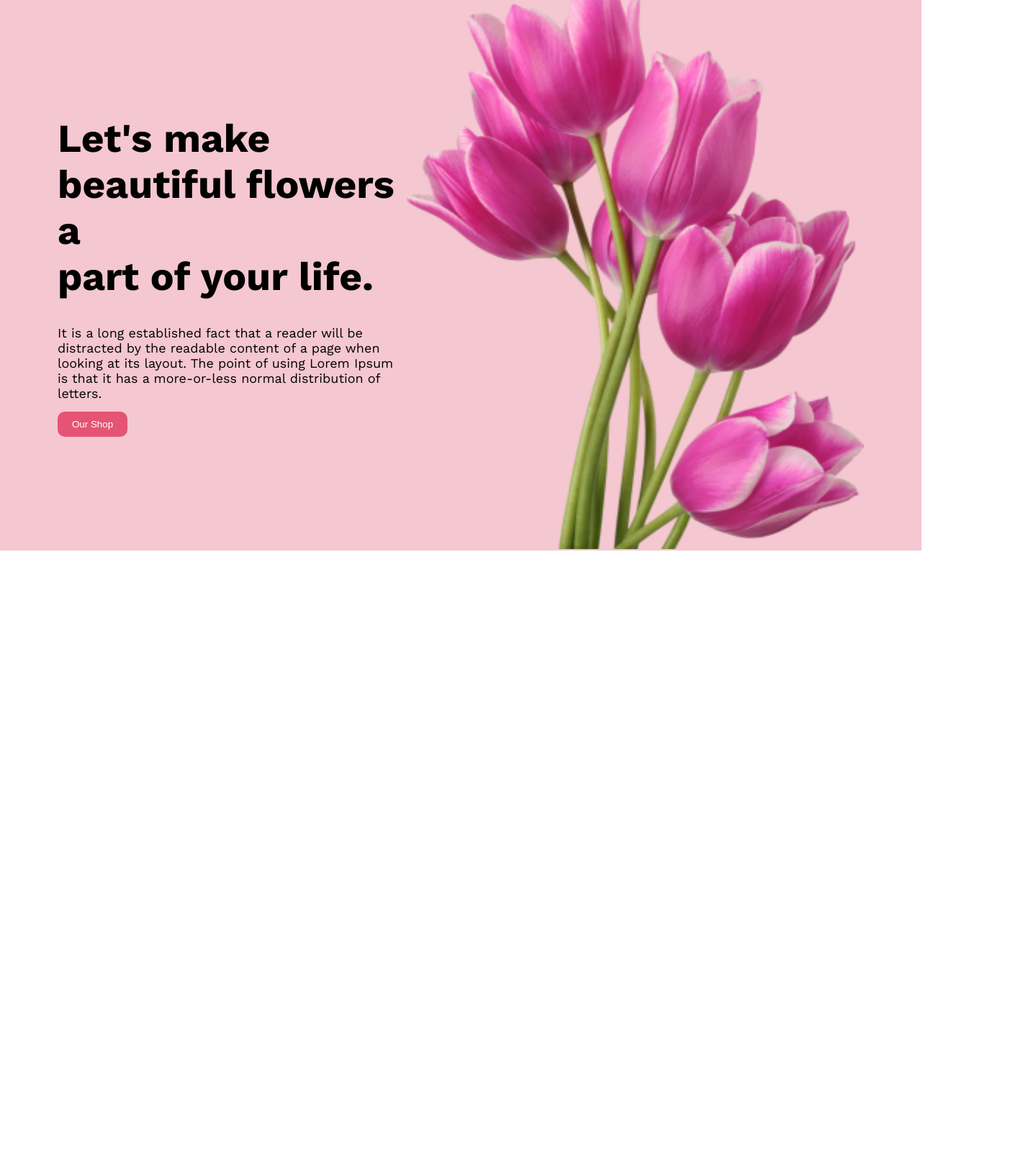
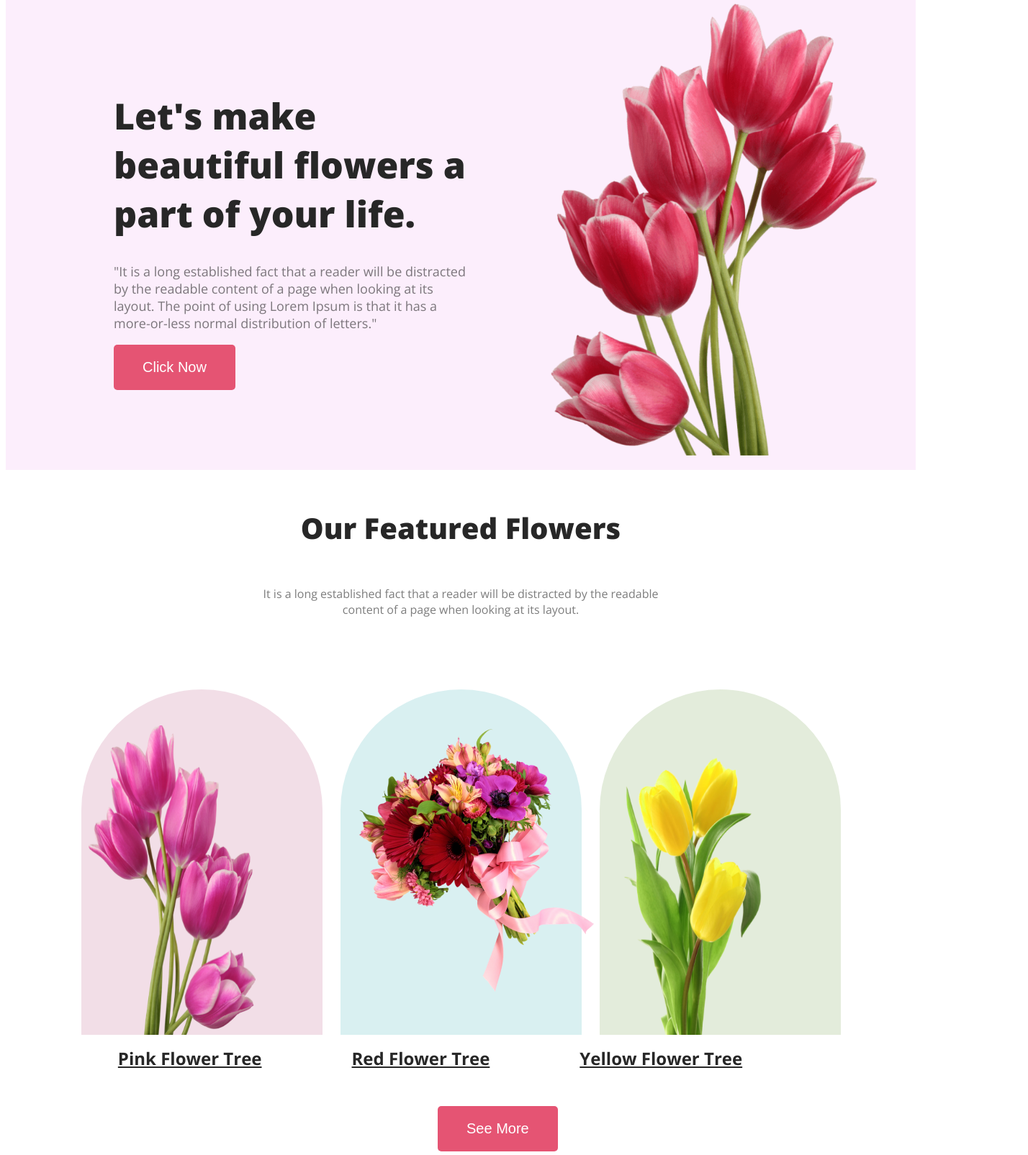
Before and after one commit to rajumollah/flower-shop-assignment-01, a plain HTML site: page index.html in a window 1280 px wide. Shown: the part 35-1640 px from the top of the page at 72% size, 1428 px wide, since content can reach past the window. Before the commit the page ends 802 px from the top, so only its background shows below. Drawn offline with nearby package versions, Linux system fonts and the light colour scheme.

Commit message:
html and css file modified

```diff
--- a/index.html
+++ b/index.html
@@ -3,28 +3,88 @@
 <head>
     <meta charset="UTF-8">
     <meta name="viewport" content="width=device-width, initial-scale=1.0">
+    <title>Flower Shop Assignment</title>
+    <link rel="stylesheet" href="styles/assignment.css">
     <link rel="preconnect" href="https://fonts.googleapis.com">
     <link rel="preconnect" href="https://fonts.gstatic.com" crossorigin>
-    <link href="https://fonts.googleapis.com/css2?family=Lato:wght@300;400;700&family=Poppins&family=Work+Sans:wght@400;700&display=swap" rel="stylesheet">
-    <title>Flower Shop</title>
-    <link rel="shortcut icon" href="Images/pngwing 8.png" type="image/x-icon">
+    <link href="https://fonts.googleapis.com/css2?family=Lato:ital,wght@0,700;0,900;1,400&family=Open+Sans:wght@400;700;800&display=swap" rel="stylesheet">
     <link rel="stylesheet" href="style.css">
+    <link rel="shortcut icon" href="./Images/Flower 01.png" type="image/x-icon">
 </head>
 <body>
     <header>
-        <div class="banner-container">
-            <div class="banner-text">
-                <h1 class="title">Let's make <br> beautiful flowers a <br> part of your life.</h1>
-                <p class="description">It is a long established fact that a reader will be distracted by the readable content of a page when looking at its layout. The point of using Lorem Ipsum is that it has a more-or-less normal distribution of letters.</p>
-                <button class="btn">Our Shop</button>
+        <div class="banner">
+            <div class="banner-content">
+                <h1 class="banner-title">Let's make beautiful flowers a part of your life.</h1>
+                <p class="text-primary">"It is a long established fact that a reader will be distracted by the readable content of a page when looking at its layout. The point of using Lorem Ipsum is that it has a more-or-less normal distribution of letters."</p>
+                <button class="btn-primary">Click Now</button>
             </div>
-            <div class="banner-photo">
-                <img class="banner-img" src="./Images/pngwing 6.png" alt="">
+            <img class="banner-flower" src="images/pngwing 10.png" alt="">
+
+        </div>
+
+    </header>
+    <main>
+        <section>
+            <h4 class="featured-flower-title">Our Featured Flowers</h4>
+            <p id="featured-description" class="featured-flower-description">It is a long established fact that a reader will be distracted by the readable content of a page when looking at its layout.</p>
+
+        </section>
+
+        <div class="our-featured-flowers">
+                <div class="first-featured-flowers"><img class="flowers-sizes" src="images/pngwing 6.png" alt="">
+                </div>
+                <div class="second-featured-flowers" ><img src="images/pngwing 5.png" alt=""></div>
+                <div class="third-featured-flowers" ><img class="flowers-sizes" src="images/pngwing 7.png" alt=""></div>
+        </div>
+        <ul>
+            <li><a href="">Pink Flower Tree</a></li>
+            <li><a href="">Red Flower Tree</a></li>
+            <li><a href="">Yellow Flower Tree</a></li>
+        </ul>
+        <div class="btn-flowers">
+            <button class="btn-primary">See More</button>
+        </div>
+
+        <section class="section-hot-deals">
+            <div class="hot-deal-div">
+                <h4 class="hot-sale" >Hot Deal ! Sale Up To 25% <span>Off</span></h4>
+                <p class="text-primary">Embrace the sizzle of savings with our scorching Hot Deal! Enjoy a blazing discount of up to 25% off, igniting your shopping experience with unbeatable value. Hurry, this red-hot offer won't last long – ignite your floral passions while the savings are on fire!</p>
+                <button id="signup" class="btn-primary">Sign up</button>
             </div>
-        </div>
-    </header>
-    <main></main>
+            <img src="images/pngwing 8.png" alt="">
+
+        </section>
+        <section>
+
+            <div class="flowers-row">
+                <img class="favourite" src="images/Flower 01.png" alt="">
+                <img class="favourite" src="images/Rectangle 4.png" alt="">
+                <img class="favourite" src="images/Rectangle 5.png" alt="">
+                <img class="favourite" src="images/Rectangle 6.png" alt="">
+
+            </div>
+        </section>
+        <section class="deals-container">
+            <h2 class="deals-title">Get The Latest Deals</h2>
+
+            <p class="coupon">$30 coupon for first shopping</p>
+            <br>
+            <input class="email-deals" type="email" name="" id="" placeholder="Enter Your Email">
+
+            <button class="btn-primary">Subscribe</button>
+        </section>
+
+
+    </main>
     <footer>
+        <section class="footer-container">
+            <div class="footer-div">
+                <h2 class="footer-title"><span>Flower</span>Shop</h2>
+                <p class="footer-p">It is a long established fact that a reader will be distracted by the readable content of a page when looking at its layout.</p>
+                <small id="abcs" class="footer-small">@2020-2023, FlowerShop.com. All rights reserved. </small>
+            </div>
+        </section>
 
     </footer>
 </body>
--- a/style.css
+++ b/style.css
@@ -1,53 +1,233 @@
-/* common shared styles */
-body{
-    margin: 0px;
-    padding: 0px;
+/* common shared font */
+body {
     font-family: 'Lato', sans-serif;
-    font-family: 'Poppins', sans-serif;
-    font-family: 'Work Sans', sans-serif;
+    font-family: 'Open Sans', sans-serif;
 }
-/* .header{
-    background-color: #E55473;
-    width: ;
+
+header {
+    background: rgba(222, 90, 226, 0.1);
+}
+
+.banner {
+    padding: 30px 30px 20px 150px;
+    display: flex;
+    align-items: center;
+    justify-content: space-between;
+}
+
+.banner .banner-flower {
+    width: 500px;
+    height: 900;
+}
+
+.banner-content {
+    max-width: 500px;
 
 }
-.text-primary{
-    color: E55473;
+
+.text-primary {
+    color: rgba(39, 39, 39, 0.60);
+    font-size: 18px;
+    font-weight: 400;
+}
+
+.banner-title {
+    color: #272727;
+    font-size: 50px;
+    font-weight: 800;
+}
+
+.btn-primary {
+    border-radius: 5px;
+    background: #e55473;
+    border: 0;
+    color: white;
+    font-size: 20px;
+    font-weight: 400;
+    padding: 20px 40px;
 
 }
-.btn-primary{
-    background-color: E55474; */
+/* featured flower section start */
+.featured-flower-title {
+    color: #272727;
+    text-align: center;
+    font-size: 40px;
+    font-weight: 800;
+}
+
+.featured-flower-description {
+    color: rgba(39, 39, 39, 0.60);
+    font-size: 16px;
+}
+
+#featured-description {
+    text-align: center;
+    width: 590px;
+    margin: 0 auto;
+}
 
 
-.banner-img{
-    width: 635px;
-    height: 100vh;
+
+.our-featured-flowers {
+    justify-content: center;
+    margin-top: 100px;
+    display: flex;
+    gap: 25px;
+}
+.btn-flowers{
+    align-items: center;
+    margin-left: 600px;
+    margin-top: 50px;
+    margin-bottom: 50px;
+}
+
+.first-featured-flowers {
+    width: 310px;
+    height: 430px;
+    padding: 50px 15px 0px 10px;
+    border-radius: 300px 300px 0px 0px;
+    background: rgba(167, 33, 98, 0.15);
+}
+
+.second-featured-flowers {
+    width: 310px;
+    height: 430px;
+    padding: 50px 15px 0px 10px;
+    border-radius: 300px 300px 0px 0px;
+    background: rgba(5, 151, 160, 0.15);
+}
+
+.third-featured-flowers {
+    width: 310px;
+    height: 430px;
+    padding: 50px 15px 0px 10px;
+    border-radius: 300px 300px 0px 0px;
+    background: rgba(71, 125, 17, 0.15);
+}
+
+.flowers-sizes {
+    width: 75%;
+    height: 100%;
+}
+
+ul {
+    display: flex;
+    justify-content: center;
+}
+
+li {
+    list-style: none;
+    margin-right: 125px;
+}
+
+li>a {
+    color: #272727;
+    font-size: 24px;
+    font-weight: 700;
+    text-decoration-line: underline;
+}
+
+/* Hot deal section started */
+.hot-sale {
+    color: #272727;
+    font-size: 40px;
+    font-weight: 800;
 
 }
-.banner-container{
-  display: flex;
-  justify-content: space-around;
-  height: 100vh;
-  align-items: center;
-  background-color: #f4c7d1;
-  padding-left: 80px;
-  padding-right:80px;
+
+span {
+    color: #E55473;
 }
-.title{
-    font-size: 55px;
-    font-weight: bold;
+
+.section-hot-deals {
+    width: 87%;
+    height: 900;
+    padding: 40px 30px 20px 150px;
+    background: #f1b3c1;
+    display: flex;
+    justify-content: space-between;
+    margin-top: 80px;
+    margin-bottom: 80px;
 
 }
-.description{
-    font-size: 18px;
-    margin-top: 15px;
-    margin-bottom: 15px;
+
+/* flowers row started */
+
+.flowers-row {
+    justify-content: center;
+    display: flex;
+    align-items: center;
+    gap: 18px;
+    box-shadow: antiquewhite;
 }
 
-.btn{
-    padding: 10px 20px;
-    background-color:#E55473 ;
-    color: #fff;
+
+
+/* latest deals */
+
+
+.deals-container {
+    background-image: url('../images/Rectangle\ 9.png');
+    background-repeat: no-repeat;
+    width: 1250px;
+    height: 449px;
+    text-align: center;
+    margin-left: 80px;
+    padding-top: 50px;
+    margin-top: 80px;
+
+}
+
+.coupon {
+    color: rgba(39, 39, 39, 0.60);
+    margin-top: 10px;
+    margin-bottom: 10px;
+    font-size: 18px;
+}
+
+.email-deals {
+    border-radius: 10px;
     border: none;
-    border-radius: 10px;
+    padding-left: 10px;
+    width: 700px;
+    height: 64px;
+
 }
+
+/* footer started */
+.footer-container {
+    width: 1420px;
+    height: 449px;
+    background-color: #272727;
+    padding-top: 50px;
+    margin-top: 80px;
+
+}
+
+.footer-p {
+    color: rgba(255, 255, 255, 0.90);
+    text-align: center;
+    font-family: Lato;
+    font-size: 18px;
+    font-weight: 400;
+    line-height: 30px;
+}
+
+.footer-title {
+    font-family: Lato;
+    font-size: 48px;
+    font-style: normal;
+    font-weight: 800;
+    text-align: center;
+
+}
+
+.footer-small{
+
+    color: rgba(255, 255, 255, 0.40);
+    justify-content: center;
+    font-family: Lato;
+    font-weight: 400;
+    margin-left: 450px;
+
+}
```
